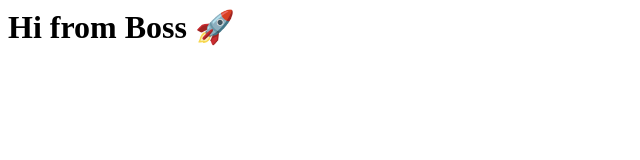
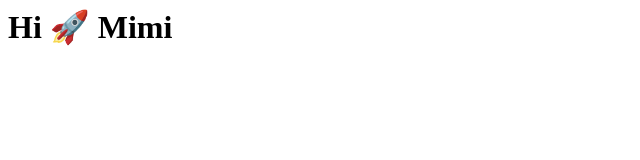
Before and after one commit to avaxaro/hello, a plain HTML site: page index.html in a window 1280 px wide. Shown: the whole page, without its empty margins (0-640 px from the left). Drawn offline with Linux system fonts and the light colour scheme.

Commit message:
Merge pull request #1 from avaxaro/new-title
mimi

```diff
--- a/index.html
+++ b/index.html
@@ -1 +1 @@
-<h1>Hi from Boss 🚀</h1>
+<h1>Hi 🚀 Mimi</h1>
```
